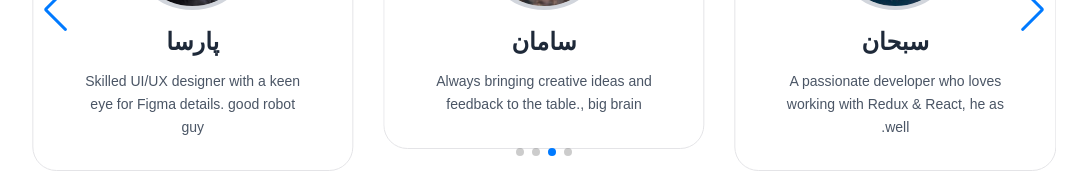
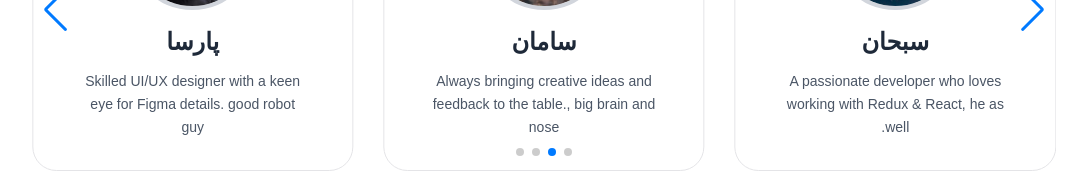
Before and after one commit to NiflheimDevs/FrontEnd, a React (Vite) app in the folder niflheim/: page /aboutUs in a window 1280 px wide. Shown: the part 2171-2359 px from the top of the page, without its empty margins (96-1183 px from the left). Built offline with nearby package versions, Linux system fonts and the light colour scheme.

Commit message:
fix : typo

```diff
--- a/niflheim/src/pages/AboutUs/swiper.tsx
+++ b/niflheim/src/pages/AboutUs/swiper.tsx
@@ -28,7 +28,7 @@ const people = [
     id: 3,
     name: "سامان",
     image: saman,
-    description: "Always bringing creative ideas and feedback to the table., big brain",
+    description: "Always bringing creative ideas and feedback to the table., big brain and nose",
   },
   {
     id: 4,
```
